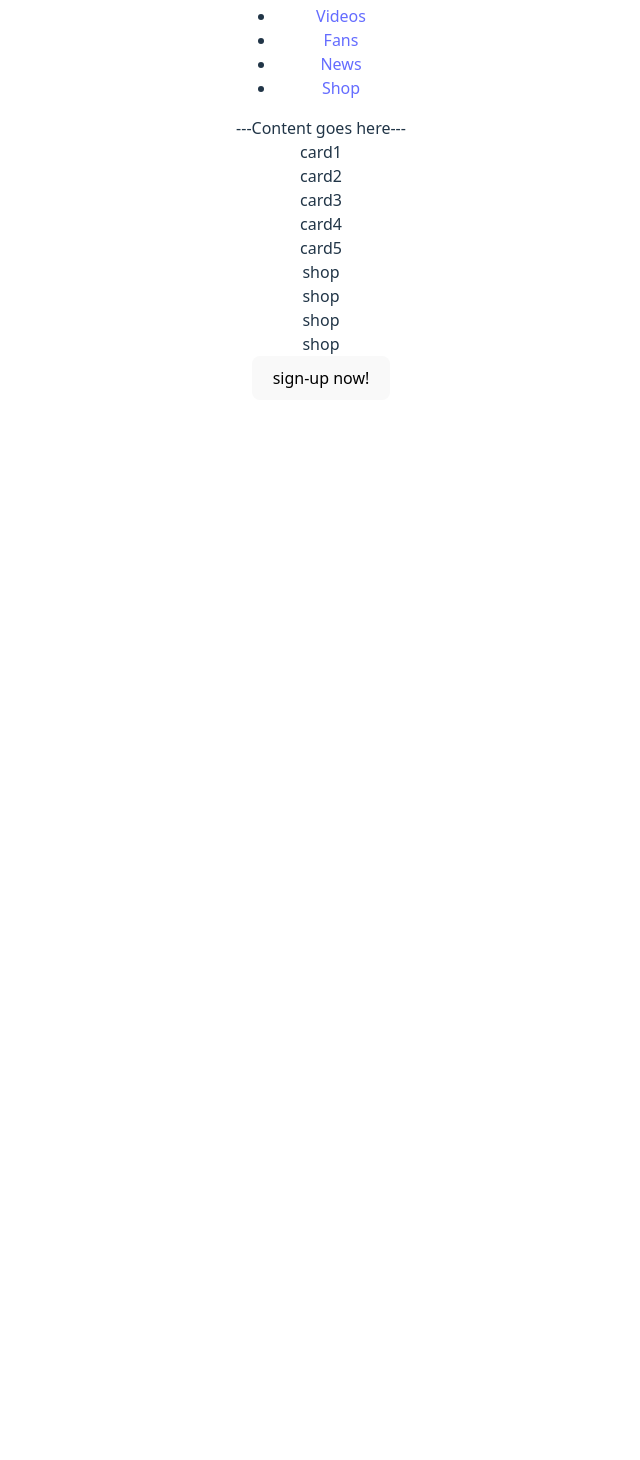
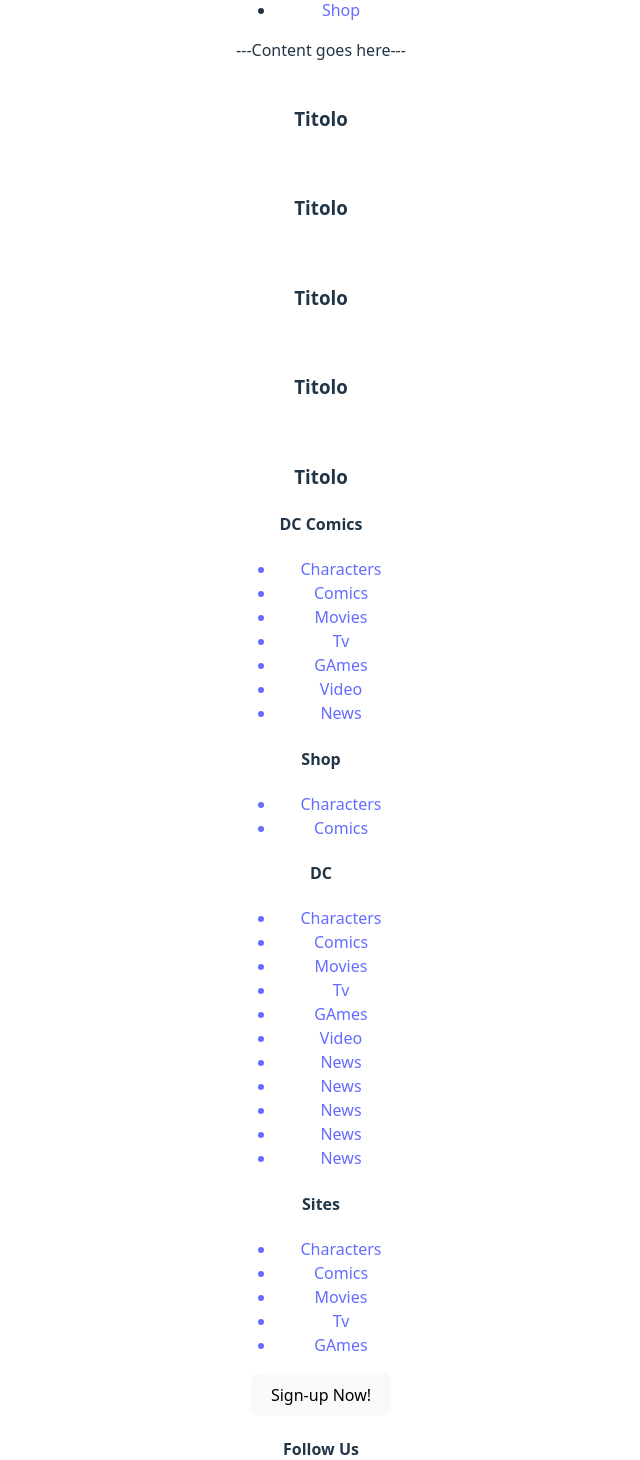
Before and after one commit to lucariggi92/react-dc-comics, a React (Vite) app: page / in a window 1280 px wide. Shown: the part 290-1750 px from the top of the page, without its empty margins (319-959 px from the left). Before the commit the page ends 800 px from the top, so only its background shows below. Built offline with nearby package versions, Linux system fonts and the light colour scheme.

Commit message:
feat: jsx components completed

```diff
--- a/src/App.jsx
+++ b/src/App.jsx
@@ -3,53 +3,19 @@
 import viteLogo from '/vite.svg'
 import './App.css'
 
+import AppHeader from "./components/AppHeader"
+import AppMain from "./components/AppMain"
+import AppFooter from "./components/AppFooter"
+
 function App() {
   const [count, setCount] = useState(0)
 
   return (
-    <div>
-
-
-      <header>
-        <a href=""><div>Logo</div></a>
-        <nav>
-          <ul>
-            <li><a href="">Characters</a></li>
-            <li><a href="">Comics</a></li>
-            <li><a href="">Movies</a></li>
-            <li><a href="">TV</a></li>
-            <li><a href="">Games</a></li>
-            <li><a href="">Collectibles</a></li>
-            <li><a href="">Videos</a></li>
-            <li><a href="">Fans</a></li>
-            <li><a href="">News</a></li>
-            <li><a href="">Shop</a></li>
-          </ul>
-        </nav>
-      </header>
-      <main>
-        <div>---Content goes here---</div>
-        <section>
-          <div>card1</div>
-          <div>card2</div>
-          <div>card3</div>
-          <div>card4</div>
-          <div>card5</div>
-        </section>
-      </main>
-      <footer>
-       <section>
-        <div>shop</div>
-          <div>shop</div>
-            <div>shop</div>
-              <div>shop</div>
-       </section>
-       <section>
-        <button>sign-up now!</button>
-       </section>
-      </footer>
-    </div>
-
+    <>
+      <AppHeader />
+      <AppMain />
+      <AppFooter />
+    </>
   )
 }
 
--- /dev/null
+++ b/src/components/AppFooter.jsx
@@ -0,0 +1,15 @@
+
+import ColonneFooter from "./ColonneFooter";
+import SignButton from "./SignButton";
+import SocialLinks from "./SocialLinks";
+
+function AppFooter() {
+    return (
+        <footer>
+             <ColonneFooter/>
+            <SignButton />
+            <SocialLinks />
+        </footer>
+    )
+}
+export default AppFooter;
--- /dev/null
+++ b/src/components/AppHeader.jsx
@@ -0,0 +1,22 @@
+function AppHeader (){
+    return(
+        <header>
+        <a href=""><div>Logo</div></a>
+        <nav>
+          <ul>
+            <li><a href="">Characters</a></li>
+            <li><a href="">Comics</a></li>
+            <li><a href="">Movies</a></li>
+            <li><a href="">TV</a></li>
+            <li><a href="">Games</a></li>
+            <li><a href="">Collectibles</a></li>
+            <li><a href="">Videos</a></li>
+            <li><a href="">Fans</a></li>
+            <li><a href="">News</a></li>
+            <li><a href="">Shop</a></li>
+          </ul>
+        </nav>
+      </header>
+    )
+}
+export default AppHeader;
--- /dev/null
+++ b/src/components/AppMain.jsx
@@ -0,0 +1,17 @@
+import ProductCard from "./ProductCard";
+
+function AppMain (){
+    return(
+  <main>
+        <div>---Content goes here---</div>
+        <section>
+          <ProductCard/>
+        </section>
+
+      </main>
+
+    )
+
+
+}
+export default AppMain;
--- /dev/null
+++ b/src/components/ColonneFooter.jsx
@@ -0,0 +1,65 @@
+function ColonneFooter(){
+    return(
+         <section>
+                <div>
+                    <h4>DC Comics</h4>
+                        <ul>
+                           <a href="">
+                            <li>Characters</li>
+                            <li>Comics</li>
+                            <li>Movies</li>
+                            <li>Tv</li>
+                            <li>GAmes</li>
+                            <li>Video</li>
+                            <li>News</li>
+                           </a>
+                        </ul>
+                </div>
+
+
+                <div>
+                     <h4>Shop</h4>
+                        <ul>
+                           <a href="">
+                            <li>Characters</li>
+                            <li>Comics</li>
+                           </a>
+                        </ul>
+                </div>
+                 <div>
+                    <h4>DC</h4>
+                        <ul>
+                           <a href="">
+                            <li>Characters</li>
+                            <li>Comics</li>
+                            <li>Movies</li>
+                            <li>Tv</li>
+                            <li>GAmes</li>
+                            <li>Video</li>
+                            <li>News</li>
+                            <li>News</li>
+                            <li>News</li>
+                            <li>News</li>
+                            <li>News</li>
+                           </a>
+                        </ul>
+                </div>
+
+                  <div>
+                    <h4>Sites</h4>
+                        <ul>
+                           <a href="">
+                            <li>Characters</li>
+                            <li>Comics</li>
+                            <li>Movies</li>
+                            <li>Tv</li>
+                            <li>GAmes</li>
+
+                           </a>
+                        </ul>
+                </div>
+
+            </section>
+    )
+}
+export default ColonneFooter;
--- /dev/null
+++ b/src/components/ProductCard.jsx
@@ -0,0 +1,32 @@
+function ProductCard (){
+    return(
+    <>
+        <div>
+            <img src="" alt="" />
+            <h3>Titolo</h3>
+
+        </div>
+          <div>
+            <img src="" alt="" />
+            <h3>Titolo</h3>
+
+        </div>
+          <div>
+            <img src="" alt="" />
+            <h3>Titolo</h3>
+
+        </div>
+          <div>
+            <img src="" alt="" />
+            <h3>Titolo</h3>
+
+        </div>
+          <div>
+            <img src="" alt="" />
+            <h3>Titolo</h3>
+
+        </div>
+        </>
+    )
+}
+export default ProductCard;
--- /dev/null
+++ b/src/components/SignButton.jsx
@@ -0,0 +1,6 @@
+function SignButton (){
+    return(
+        <a href=""><button>Sign-up Now!</button></a>
+    )
+}
+export default SignButton;
--- /dev/null
+++ b/src/components/SocialLinks.jsx
@@ -0,0 +1,13 @@
+function SocialLinks (){
+    return(
+        <div>
+            <h4>Follow Us</h4>
+            <img src="" alt="" />
+            <img src="" alt="" />
+            <img src="" alt="" />
+            <img src="" alt="" />
+            <img src="" alt="" />
+        </div>
+    )
+}
+export default SocialLinks;
```
